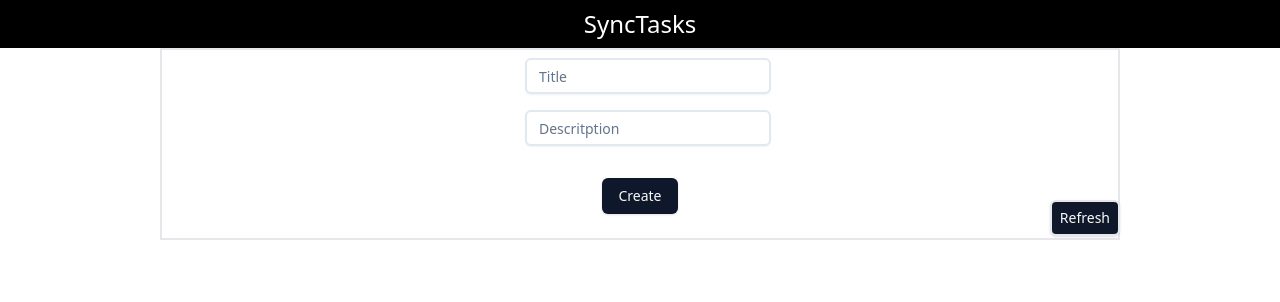
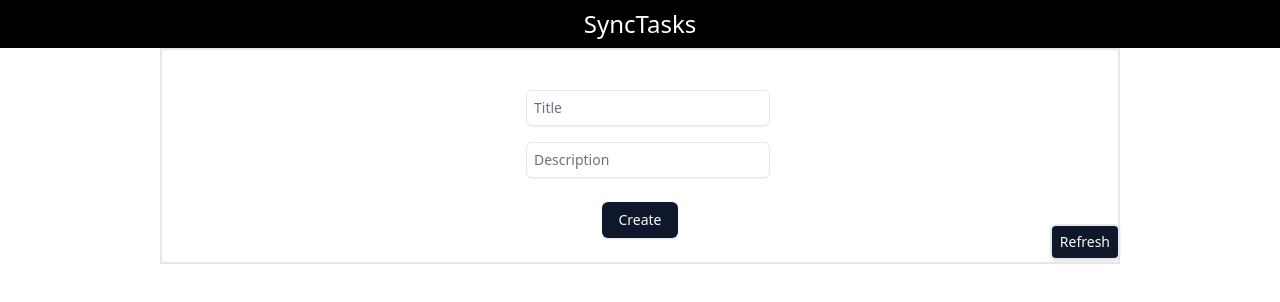
Before and after one commit to uditrajput03/todo-app, a React (Vite) app in the folder frontend/: page / in a window 1280 px wide. Shown: the top 302 px of the page. Built offline with nearby package versions, Linux system fonts and the light colour scheme; no server answers.

Commit message:
Add Input label component

```diff
--- a/frontend/package.json
+++ b/frontend/package.json
@@ -13,6 +13,7 @@
   },
   "dependencies": {
     "@radix-ui/react-icons": "^1.3.0",
+    "@radix-ui/react-label": "^2.1.0",
     "@radix-ui/react-slot": "^1.1.0",
     "class-variance-authority": "^0.7.0",
     "clsx": "^2.1.1",
--- a/frontend/src/Create.jsx
+++ b/frontend/src/Create.jsx
@@ -1,6 +1,7 @@
 import { useEffect, useRef, useState } from 'react'
 import { Input } from "@/components/ui/input"
 import { Button } from './components/ui/button'
+import { FloatingInput, FloatingLabel, FloatingLabelInput } from './components/ui/floating-label-input'
 export function Create({ setRefresh }) {
     let title = useRef(null)
     let des = useRef(null)
@@ -18,8 +19,16 @@ export function Create({ setRefresh }) {
     return (
         <>
             <div className='flex flex-col  justify-center border-2 '>
-                <div className='mx-auto p-2'><Input className='bg-white border-2 mx-2 ' type="text" ref={title} placeholder="Title"/></div>
-                <div className='mx-auto p-2'><Input className='bg-white border-2 mx-2' type="text" ref={des} placeholder="Descritption"/></div>
+                <div className='mt-10 relative mx-auto'>
+                    <FloatingInput id="floating-customize" className='bg-white mx-2' type="text" ref={title} />
+                    <FloatingLabel htmlFor="floating-customize">Title</FloatingLabel>
+                </div>
+                {/* <div className='mx-auto p-2'><FloatingLabelInput className='bg-white border-2 mx-2' type="text" ref={title} label="Title" /></div> */}
+                <div className='relative mx-auto mt-4'>
+                    <FloatingInput id="floating-customize1" className='bg-white mx-2' type="text" ref={des} />
+                    <FloatingLabel htmlFor="floating-customize1">Description</FloatingLabel>
+                    {/* <FloatingLabelInput className='bg-white border-2 mx-2' type="text" ref={des} label="Description" /> */}
+                </div>
                 <br />
                 <Button className='mx-auto' onClick={() => { title.current.value && des.current.value ? create(title.current.value, des.current.value) : alert("Invalid input"); title.current.value = ""; des.current.value = ""; }} >Create</Button>
                 <br />
--- /dev/null
+++ b/frontend/src/components/ui/floating-label-input.jsx
@@ -0,0 +1,38 @@
+import * as React from 'react';
+
+import { cn } from '@/lib/utils';
+import { Input } from '@/components/ui/input';
+import { Label } from '@/components/ui/label';
+
+const FloatingInput = React.forwardRef(
+  ({ className, ...props }, ref) => {
+    return <Input placeholder=" " className={cn('peer', className)} ref={ref} {...props} />;
+  },
+);
+FloatingInput.displayName = 'FloatingInput';
+
+const FloatingLabel = React.forwardRef(({ className, ...props }, ref) => {
+  return (
+    <Label
+      className={cn(
+        'peer-focus:secondary peer-focus:dark:secondary absolute start-2 top-2 z-10 origin-[0] -translate-y-4 scale-75 transform bg-background px-2 text-sm text-gray-500 duration-300 peer-placeholder-shown:top-1/2 peer-placeholder-shown:-translate-y-1/2 peer-placeholder-shown:scale-100 peer-focus:-top-1 peer-focus:-translate-y-4 peer-focus:scale-75 peer-focus:px-2 dark:bg-background rtl:peer-focus:left-auto rtl:peer-focus:translate-x-1/4',
+        className,
+      )}
+      ref={ref}
+      {...props}
+    />
+  );
+});
+FloatingLabel.displayName = 'FloatingLabel';
+
+const FloatingLabelInput = React.forwardRef(({ id, label, ...props }, ref) => {
+  return (
+    <div className="relative">
+      <FloatingInput ref={ref} id={id} {...props} />
+      <FloatingLabel htmlFor={id}>{label}</FloatingLabel>
+    </div>
+  );
+});
+FloatingLabelInput.displayName = 'FloatingLabelInput';
+
+export { FloatingInput, FloatingLabel, FloatingLabelInput };
--- /dev/null
+++ b/frontend/src/components/ui/label.jsx
@@ -0,0 +1,16 @@
+import * as React from "react"
+import * as LabelPrimitive from "@radix-ui/react-label"
+import { cva } from "class-variance-authority";
+
+import { cn } from "@/lib/utils"
+
+const labelVariants = cva(
+  "text-sm font-medium leading-none peer-disabled:cursor-not-allowed peer-disabled:opacity-70"
+)
+
+const Label = React.forwardRef(({ className, ...props }, ref) => (
+  <LabelPrimitive.Root ref={ref} className={cn(labelVariants(), className)} {...props} />
+))
+Label.displayName = LabelPrimitive.Root.displayName
+
+export { Label }
```
Also changed, not shown: 1 other file (tests, documents, lock files or other folders).
